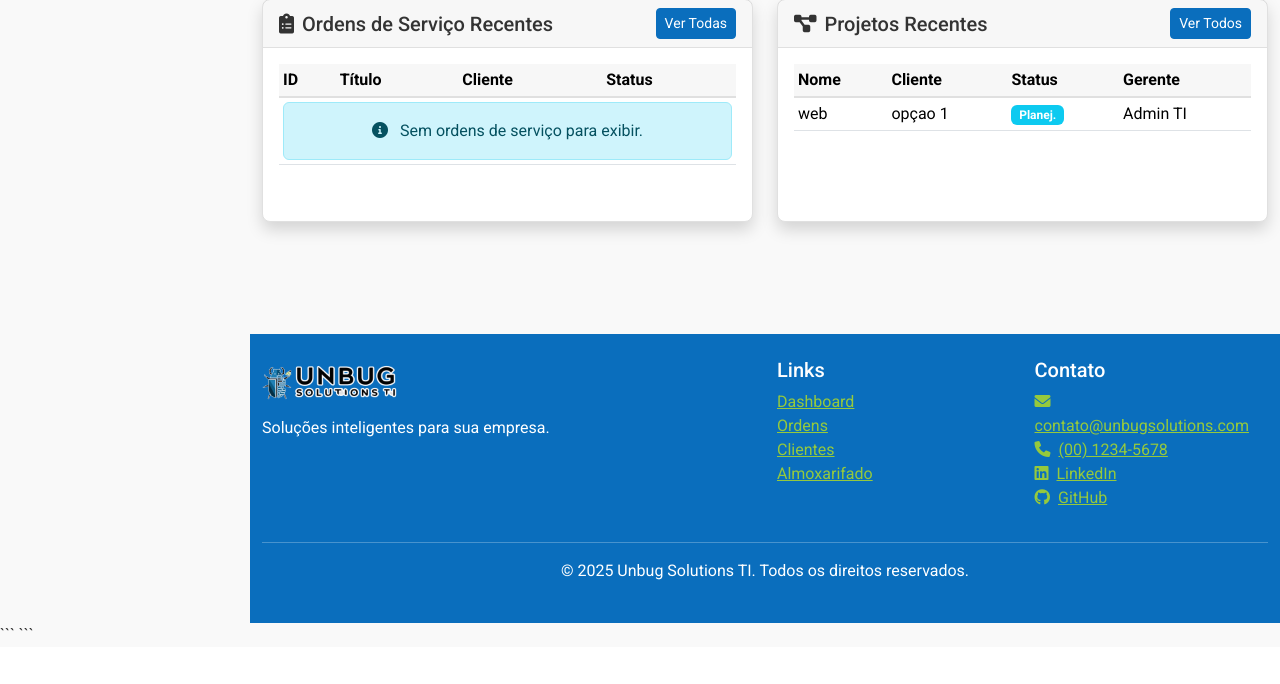
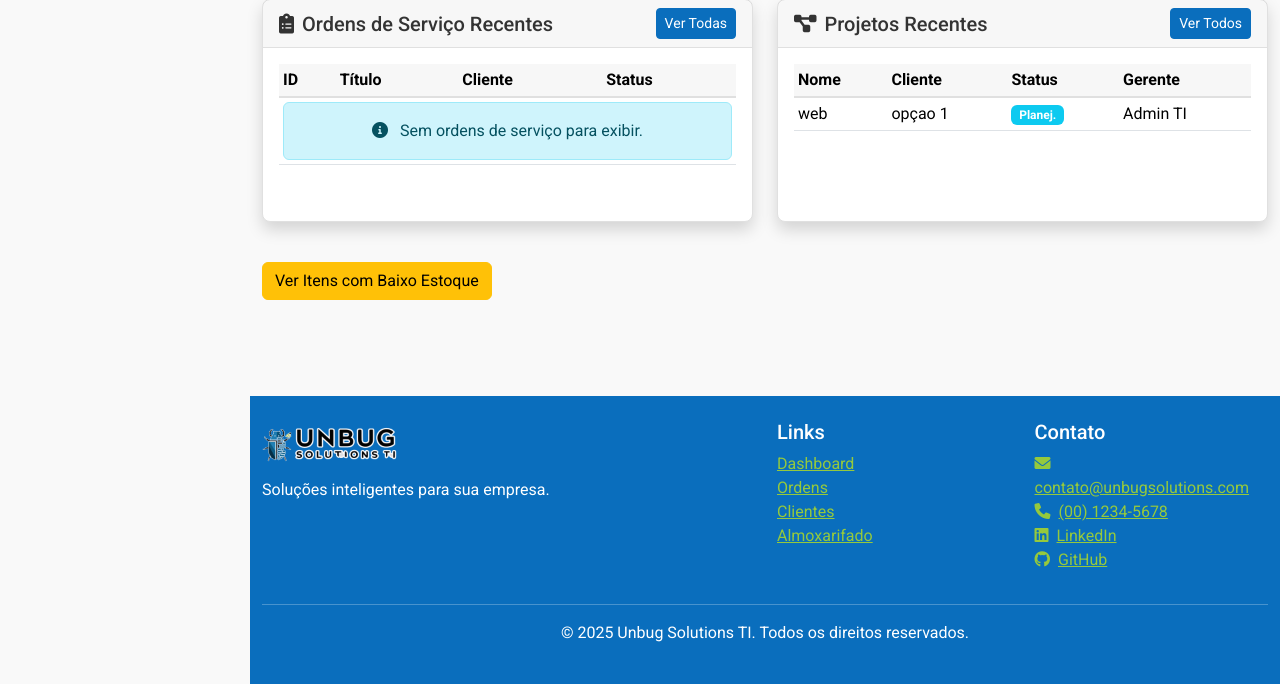
Before and after one commit to sarziel/UnbugAPP, a Flask app: page /dashboard/ in a window 1280 px wide. Shown: the part 1266-1950 px from the top of the page. Before the commit the page ends 1897 px from the top, so only its background shows below. Run offline with Flask 3, Linux system fonts and the light colour scheme; a user stored in the database is signed in.

Commit message:
Assistant checkpoint: Corrigir URL do inventário no dashboard
Assistant generated file changes:
- templates/dashboard/index.html: Corrigir referência para blueprint stock

---

User prompt:

ta dando internal error

Replit-Commit-Author: Assistant
Replit-Commit-Session-Id: 7a9a026c-c9a8-4427-95a8-84a56aa68f8c

```diff
--- a/templates/dashboard/index.html
+++ b/templates/dashboard/index.html
@@ -204,4 +204,11 @@
         </div>
     </div>
 </div>
+<div class="row mb-4">
+    <div class="col-md-12">
+        <a href="{{ url_for('stock.index') }}" class="btn btn-warning">
+            Ver Itens com Baixo Estoque
+        </a>
+    </div>
+</div>
 {% endblock %}
```
